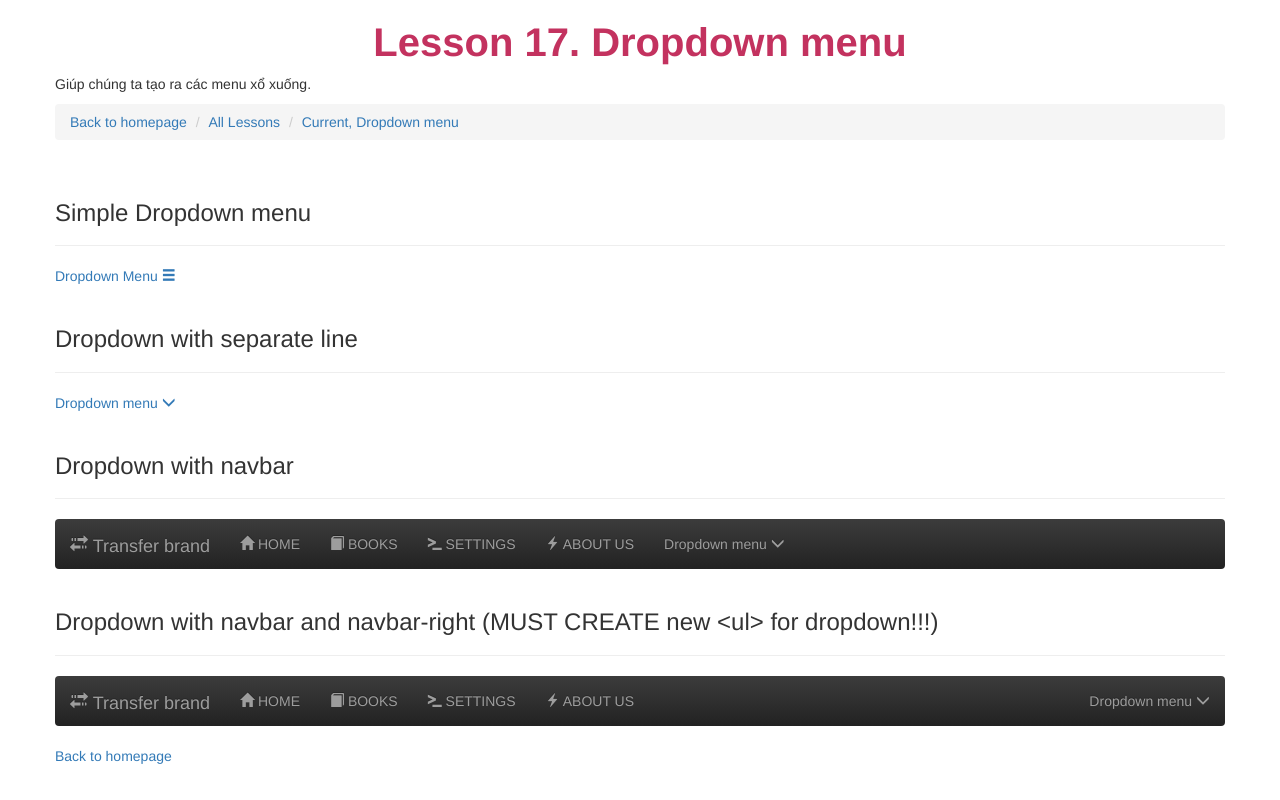
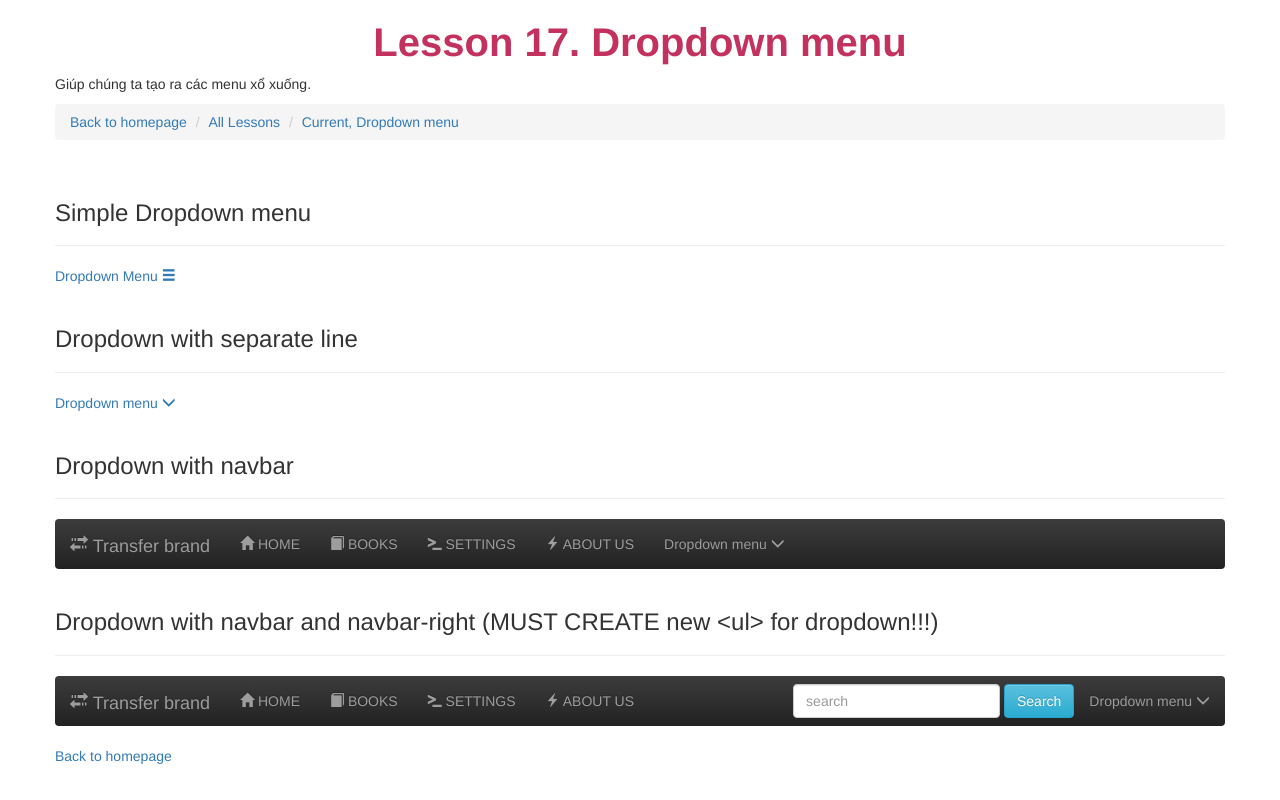
Before and after one commit to dunght163/bootstrap3-tut, a website: page src/lession/17/index.html in a window 1280 px wide. Drawn offline with Linux system fonts and the light colour scheme.

Commit message:
fix search form and dropdown at right navbar for responsive

```diff
--- a/src/lession/17/index.html
+++ b/src/lession/17/index.html
@@ -116,7 +116,7 @@
 
             <nav class="nav navbar-inverse">
                 <div class="navbar-header">
-                    <button type="button" class="navbar-toggle" data-toggle="dropdown" data-target="#menu">
+                    <button type="button" class="navbar-toggle" data-toggle="collapse" data-target="#menu">
                         <span class="sr-only">Toggle navigation</span>
                         <!--<span class="glyphicon glyphicon-menu-hamburger"></span>-->
                         <span class="icon-bar"></span>
@@ -134,14 +134,17 @@
                         <li><a href="#"><span class="glyphicon glyphicon-flash"></span> ABOUT US</a></li>
                     </ul>
 
-                    <!--<form class="navbar-form navbar-right">-->
-                        <!--<div class="form-group">-->
-                            <!--<input class="form-control" type="text" placeholder="search">-->
-                        <!--</div>-->
-                        <!--<button class="btn btn-info" type="button">Search</button>-->
-                    <!--</form>-->
 
                     <ul class="nav navbar-nav navbar-right">
+                        <li>
+                            <form class="navbar-form navbar-right">
+                                <div class="form-group">
+                                    <input class="form-control" type="text" placeholder="search">
+                                </div>
+                                <button class="btn btn-info" type="button">Search</button>
+                            </form>
+                        </li>
+
                         <li class="dropdown">
                             <a href="#" data-toggle="dropdown">Dropdown menu <span class="glyphicon glyphicon-menu-down"></span></a>
                             <ul class="dropdown-menu">
```
